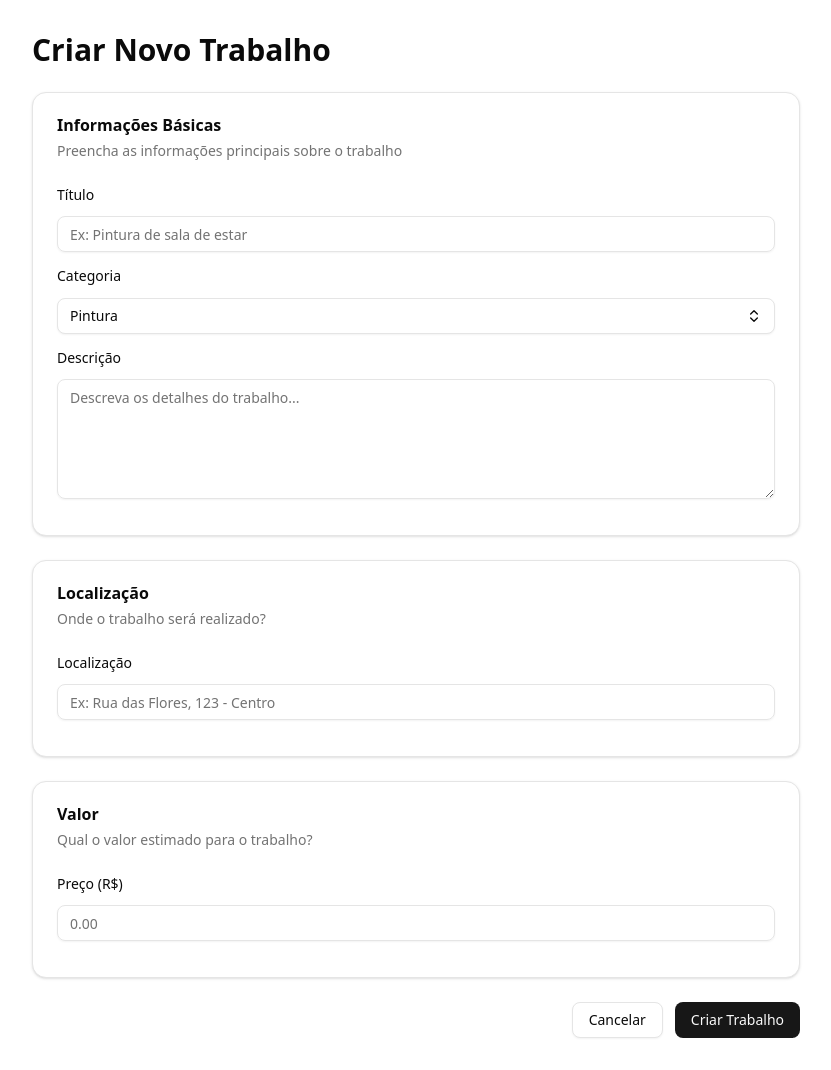
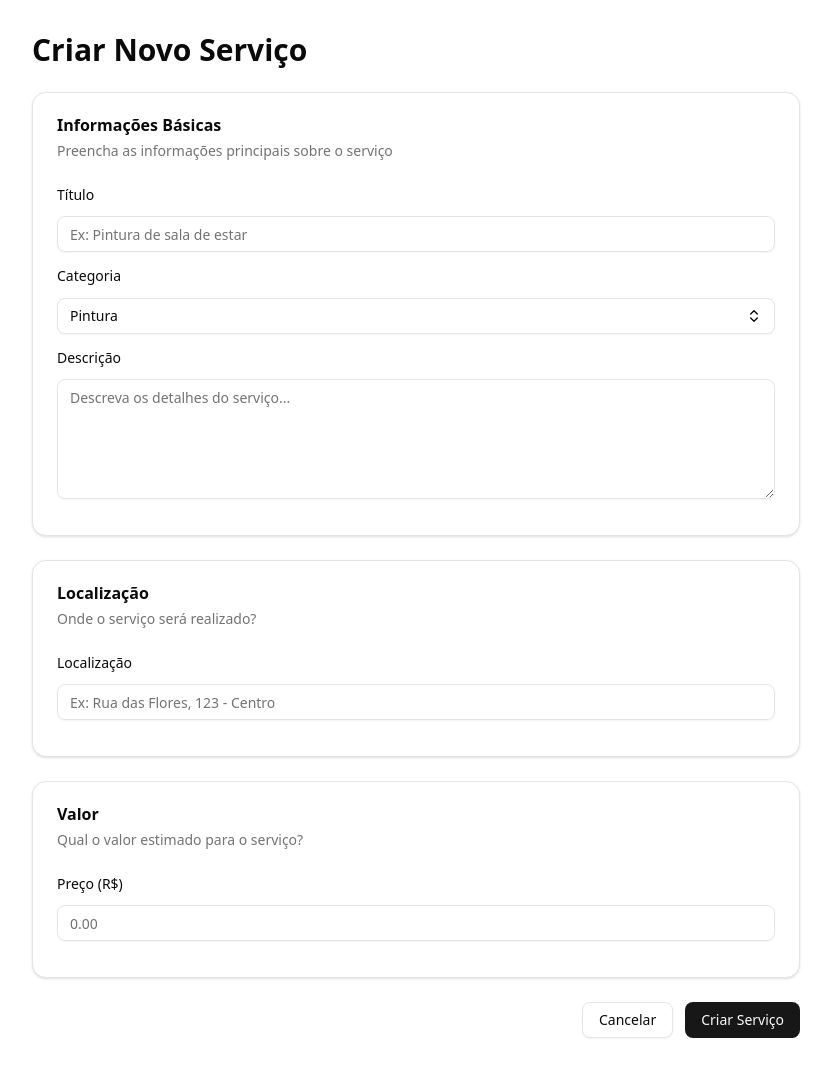
Before and after one commit to fabifabufabo/conecta-ja, a Next.js app: page /jobs/new in a window 1280 px wide. Shown: the whole page, without its empty margins (224-1055 px from the left). Built offline with nearby package versions, Linux system fonts and the light colour scheme.

Commit message:
fix: update terminology from "trabalho" to "serviço" in job creation flow

```diff
--- a/src/app/jobs/new/actions.ts
+++ b/src/app/jobs/new/actions.ts
@@ -50,7 +50,7 @@ export async function createJob(formData: FormData) {
   if (error) {
     console.error("Error creating job:", error);
     return {
-      error: "Erro ao criar trabalho. Tente novamente.",
+      error: "Erro ao criar serviço. Tente novamente.",
     };
   }
 
--- a/src/app/jobs/new/page.tsx
+++ b/src/app/jobs/new/page.tsx
@@ -86,7 +86,7 @@ export default function NewJobPage() {
 
   return (
     <div className="container mx-auto max-w-3xl py-8">
-      <h1 className="mb-6 text-3xl font-bold">Criar Novo Trabalho</h1>
+      <h1 className="mb-6 text-3xl font-bold">Criar Novo Serviço</h1>
 
       <form
         onSubmit={newJobForm.handleSubmit(onNewJobSubmit)}
@@ -97,7 +97,7 @@ export default function NewJobPage() {
           <CardHeader>
             <CardTitle>Informações Básicas</CardTitle>
             <CardDescription>
-              Preencha as informações principais sobre o trabalho
+              Preencha as informações principais sobre o serviço
             </CardDescription>
           </CardHeader>
           <CardContent>
@@ -193,7 +193,7 @@ export default function NewJobPage() {
                   render={({ field }) => (
                     <Textarea
                       id="description"
-                      placeholder="Descreva os detalhes do trabalho..."
+                      placeholder="Descreva os detalhes do serviço..."
                       className="min-h-[120px]"
                       {...field}
                     />
@@ -211,7 +211,7 @@ export default function NewJobPage() {
         <Card>
           <CardHeader>
             <CardTitle>Localização</CardTitle>
-            <CardDescription>Onde o trabalho será realizado?</CardDescription>
+            <CardDescription>Onde o serviço será realizado?</CardDescription>
           </CardHeader>
           <CardContent>
             <FieldGroup>
@@ -239,7 +239,7 @@ export default function NewJobPage() {
           <CardHeader>
             <CardTitle>Valor</CardTitle>
             <CardDescription>
-              Qual o valor estimado para o trabalho?
+              Qual o valor estimado para o serviço?
             </CardDescription>
           </CardHeader>
           <CardContent>
@@ -278,7 +278,7 @@ export default function NewJobPage() {
           <Button type="button" variant="outline">
             Cancelar
           </Button>
-          <Button type="submit">Criar Trabalho</Button>
+          <Button type="submit">Criar Serviço</Button>
         </div>
 
         {/* General form error */}
```
